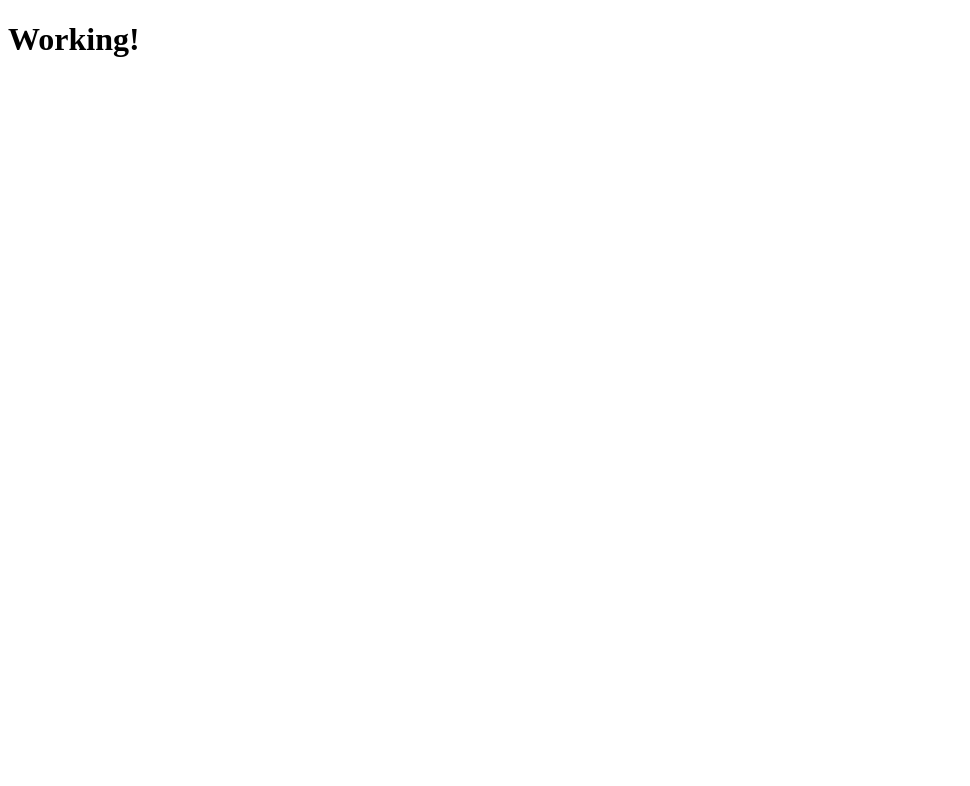
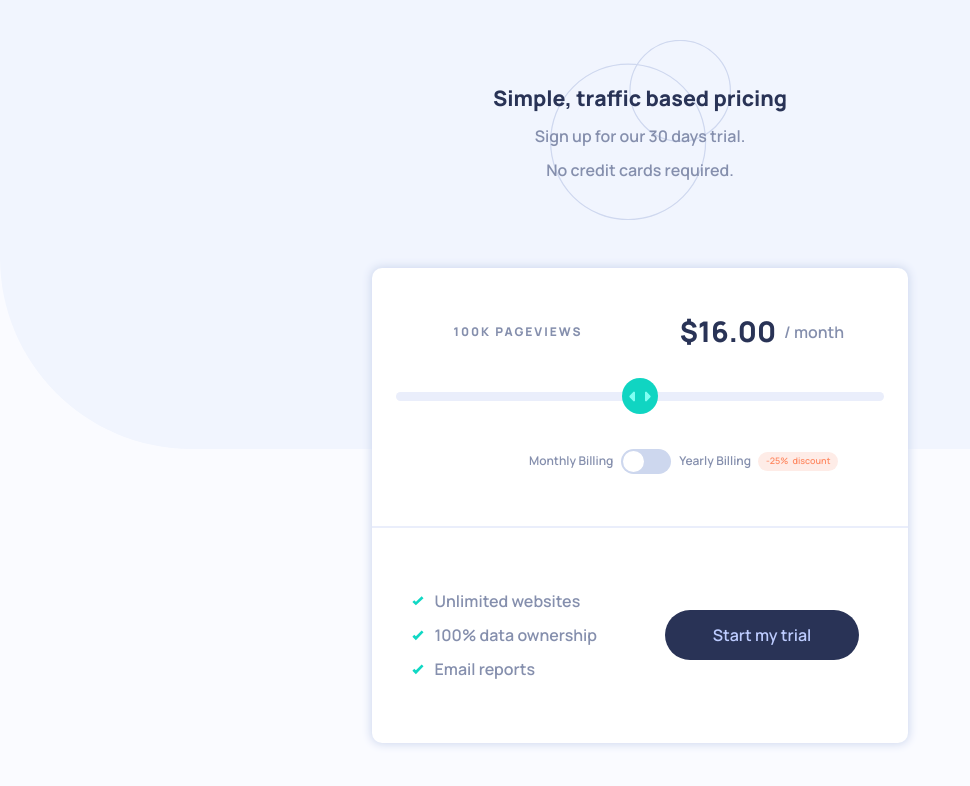
Before and after one commit to atharvpote/Interactive-Pricing-Component, a React app: page / in a window 1280 px wide. Shown: the whole page, without its empty margins (0-970 px from the left). Built offline with nearby package versions, Linux system fonts and the light colour scheme.

Commit message:
Added all the styles and behaviour.

```diff
--- a/package.json
+++ b/package.json
@@ -7,7 +7,7 @@
   "scripts": {
     "start": "parcel",
     "build": "parcel build",
-    "lint:css": "stylelint './src/**/*.js'",
+    "lint:css": "stylelint --custom-syntax '@stylelint/postcss-css-in-js' './src/**/*.js'",
     "lint:js": "eslint './src/**/*.js'",
     "format": "prettier --write './src/**/*.{html,js}'"
   },
@@ -20,11 +20,14 @@
   },
   "devDependencies": {
     "@babel/core": "^7.12.0",
+    "@stylelint/postcss-css-in-js": "^0.38.0",
     "babel-plugin-styled-components": "^2.0.7",
     "eslint": "^8.19.0",
     "eslint-config-prettier": "^8.5.0",
     "eslint-plugin-react": "^7.30.1",
     "parcel": "^2.6.2",
+    "postcss": "^8.4.14",
+    "postcss-syntax": "^0.36.2",
     "prettier": "^2.7.1",
     "process": "^0.11.10",
     "stylelint": "^14.9.1",
--- /dev/null
+++ b/src/assets/index.js
@@ -0,0 +1,14 @@
+import backgroundPattern from "./backgrounds/bg-pattern.svg";
+import circlePattern from "./backgrounds/pattern-circles.svg";
+import checkIcon from "./icons/icon-check.svg";
+import sliderIcon from "./icons/icon-slider.svg";
+
+export const backgrounds = {
+  backgroundPattern,
+  circlePattern,
+};
+
+export const icons = {
+  checkIcon,
+  sliderIcon,
+};
--- /dev/null
+++ b/src/components/header.js
@@ -0,0 +1,30 @@
+import styled from "styled-components";
+import { backgrounds } from "../assets";
+import { defaultTheme, typeScale } from "../utils";
+
+export function Header() {
+  return (
+    <StyledHeader>
+      <h1>Simple, traffic based pricing</h1>
+      <p>Sign up for our 30 days trial.</p>
+      <p>No credit cards required.</p>
+    </StyledHeader>
+  );
+}
+
+const StyledHeader = styled.header`
+  background: url(${backgrounds.circlePattern}) no-repeat center/contain;
+  text-align: center;
+  padding-block: 2rem;
+  margin-block: 2.5rem;
+
+  h1 {
+    font-size: ${typeScale.heading5};
+    color: ${defaultTheme.textAndCtaBackground};
+  }
+
+  p {
+    margin-bottom: 0.5rem;
+    font-size: ${typeScale.paragraph};
+  }
+`;
--- /dev/null
+++ b/src/components/index.js
@@ -0,0 +1,2 @@
+export * from "./header";
+export * from "./pricing";
--- /dev/null
+++ b/src/components/pricing.js
@@ -0,0 +1,378 @@
+import { useState } from "react";
+import styled, { css } from "styled-components";
+import { rem, hideVisually } from "polished";
+import { icons } from "../assets";
+import {
+  defaultTheme,
+  neutrals,
+  primaryColors,
+  typeScale,
+  weightScale,
+} from "../utils";
+
+export function Pricing() {
+  const normalMin = 8;
+  const normalMax = 24;
+  const discount = 25;
+  const [price, setPrice] = useState(normalMin * 2);
+  const [min, setMin] = useState(normalMin);
+  const [max, setMax] = useState(normalMax);
+  const [showYearlyPrice, setShowYearlyPrice] = useState(false);
+  const [pricePerLabel, setPricePerLabel] = useState("month");
+
+  const switchPrice = (e) => {
+    setShowYearlyPrice(!showYearlyPrice);
+
+    if (e.target.checked) {
+      const newMin = (normalMin - (normalMin * discount) / 100) * 12;
+      const newMax = (normalMax - (normalMax * discount) / 100) * 12;
+
+      setPrice(newMin * 2);
+      setMin(newMin);
+      setMax(newMax);
+      setPricePerLabel("year");
+    } else {
+      setPrice(normalMin * 2);
+      setMin(normalMin);
+      setMax(normalMax);
+      setPricePerLabel("month");
+    }
+  };
+
+  const features = [
+    "Unlimited websites",
+    "100% data ownership",
+    "Email reports",
+  ];
+
+  return (
+    <Article>
+      <Section>
+        <p>100K PAGEVIEWS</p>
+        <RangeInput
+          id="price"
+          min={min}
+          max={max}
+          value={price}
+          onChange={(e) => {
+            setPrice(e.target.value);
+          }}
+        />
+        <Label htmlFor="price">
+          <span>${price}.00</span> / {pricePerLabel}
+        </Label>
+        <SwitchContainer>
+          <span>Monthly Billing</span>
+          <ToggleLabel
+            htmlFor="toggle"
+            aria-label="yearly billing"
+            showYearlyPrice={showYearlyPrice}
+          />
+          <ToggleSwitch
+            type="checkbox"
+            id="toggle"
+            checked={showYearlyPrice}
+            onChange={switchPrice}
+          />
+          <YearlyBilling>
+            <span>Yearly Billing</span>
+            <Discount>
+              -25% <span>discount</span>
+            </Discount>
+          </YearlyBilling>
+        </SwitchContainer>
+      </Section>
+      <Divider />
+      <BottomSection>
+        <FeaturesList>
+          {features.map((feature, index) => (
+            <li key={index}>
+              <img src={icons.checkIcon} alt="" />
+              <span>{feature}</span>
+            </li>
+          ))}
+        </FeaturesList>
+        <TrialButton>Start my trial</TrialButton>
+      </BottomSection>
+    </Article>
+  );
+}
+
+const Article = styled.article`
+  background-color: ${defaultTheme.pricingComponentBackground};
+  text-align: center;
+  margin-block: 3rem;
+  border-radius: 10px;
+  box-shadow: 0 0 10px 1px ${neutrals.lightGrayishBlueV2};
+
+  @media (min-width: 375px) {
+    margin-inline: 1.25rem;
+  }
+
+  @media (min-width: 536px) {
+    max-width: 536px;
+    margin-inline: auto;
+  }
+
+  p {
+    letter-spacing: 2px;
+    font-size: ${typeScale.helperText};
+    font-weight: ${weightScale.extraBold};
+  }
+`;
+
+const Section = styled.div`
+  padding: 2rem 1.5rem;
+
+  @media (min-width: 536px) {
+    display: grid;
+    grid-template-columns: repeat(2, 1fr);
+    grid-template-rows: repeat(3, 1fr);
+    place-items: center;
+  }
+`;
+
+const BottomSection = styled(Section)`
+  @media (min-width: 536px) {
+    display: flex;
+    justify-content: space-between;
+  }
+`;
+
+const RangeInput = styled.input.attrs({ type: "range" })`
+  margin-block: 1rem;
+  /* Custom input range have different margin block in chrome so had to adjust it with prefix */
+  -webkit-margin-before: 1.75rem;
+  -webkit-margin-after: 1.75rem;
+  appearance: none;
+  width: 100%;
+  background: transparent;
+
+  @media (min-width: 536px) {
+    grid-column: 1/3;
+    grid-row: 2/3;
+  }
+
+  &:focus {
+    outline: none;
+  }
+
+  &::-webkit-slider-thumb {
+    appearance: none;
+    height: ${rem("36px")};
+    width: ${rem("36px")};
+    border-radius: 50%;
+    background-image: url(${icons.sliderIcon});
+    background-repeat: no-repeat;
+    background-position: center;
+    background-color: ${defaultTheme.sliderBackground};
+    cursor: pointer;
+    margin-top: ${rem("-14px")};
+    transition: box-shadow 0.5s;
+
+    @media (hover: hover) {
+      &:hover {
+        box-shadow: 0 0 25px 1px ${defaultTheme.sliderBackground};
+      }
+    }
+  }
+
+  ::-moz-range-thumb {
+    border: none;
+    height: ${rem("36px")};
+    width: ${rem("36px")};
+    border-radius: 50%;
+    background-image: url(${icons.sliderIcon});
+    background-repeat: no-repeat;
+    background-position: center;
+    background-color: ${defaultTheme.sliderBackground};
+    cursor: pointer;
+  }
+
+  &::-webkit-slider-runnable-track {
+    width: 100%;
+    height: ${rem("8.4px")};
+    cursor: pointer;
+    background-color: ${defaultTheme.emptySliderBar};
+    border-radius: 10px;
+  }
+
+  &::-moz-range-track {
+    width: 100%;
+    height: ${rem("8.4px")};
+    cursor: pointer;
+    background-color: ${defaultTheme.emptySliderBar};
+    border-radius: 10px;
+  }
+
+  &::-moz-range-progress {
+    background-color: ${defaultTheme.fullSidebar};
+    height: ${rem("8.4px")};
+    border-radius: 10px;
+  }
+`;
+
+const Label = styled.label`
+  display: flex;
+  align-items: center;
+  justify-content: center;
+  gap: 0.5rem;
+  margin-block: 1rem;
+
+  span {
+    font-size: ${typeScale.heading4};
+    font-weight: ${weightScale.extraBold};
+    color: ${defaultTheme.textAndCtaBackground};
+  }
+
+  @media (min-width: 536px) {
+    grid-column: 2/3;
+    grid-row: 1/2;
+  }
+`;
+
+const ToggleSwitch = styled.input.attrs({ type: "checkbox" })`
+  ${hideVisually()}
+`;
+
+const ToggleLabel = styled.label`
+  --scale: 0.25;
+  cursor: pointer;
+  text-indent: -9999px;
+  width: calc(var(--scale) * 200px);
+  height: calc(var(--scale) * 100px);
+  background: ${neutrals.lightGrayishBlueV2};
+  display: block;
+  border-radius: calc(var(--scale) * 100px);
+  position: relative;
+
+  &:after {
+    content: "";
+    position: absolute;
+    top: calc(var(--scale) * 8px);
+    left: calc(var(--scale) * 8px);
+    width: calc(var(--scale) * 84px);
+    height: calc(var(--scale) * 84px);
+    background: ${neutrals.white};
+    border-radius: calc(var(--scale) * 90px);
+    transition: 0.3s;
+  }
+
+  ${({ showYearlyPrice }) => {
+    if (showYearlyPrice)
+      return css`
+        background: ${primaryColors.strongCyan};
+
+        &:after {
+          left: calc(100% - calc(var(--scale) * 8px));
+          transform: translateX(-100%);
+        }
+      `;
+  }}
+
+  &:active {
+    &:after {
+      width: calc(var(--scale) * 130px);
+    }
+  }
+`;
+
+const SwitchContainer = styled.div`
+  display: flex;
+  align-items: center;
+  justify-content: center;
+  gap: 0.5rem;
+  font-size: ${typeScale.helperText};
+  padding-block: 1rem;
+
+  @media (min-width: 536px) {
+    grid-column: 1/3;
+    grid-row: 3/4;
+  }
+`;
+
+const YearlyBilling = styled.span`
+  display: flex;
+  flex-flow: column wrap;
+  gap: 0.125rem;
+
+  @media (min-width: 350px) {
+    display: initial;
+    position: relative;
+  }
+`;
+
+const Discount = styled.span`
+  display: inline-block;
+  color: ${defaultTheme.discountText};
+  background-color: ${defaultTheme.discountBackground};
+  font-size: ${typeScale.copyright};
+  padding: 0.25rem 0.5rem;
+  border-radius: 10px;
+
+  @media (min-width: 350px) {
+    position: absolute;
+    top: ${rem("-2px")};
+    left: 107.5%;
+    margin-left: 0.1rem;
+  }
+
+  @media (min-width: 536px) {
+    display: flex;
+    gap: 0.25rem;
+  }
+
+  span {
+    display: none;
+
+    @media (min-width: 536px) {
+      display: initial;
+    }
+  }
+`;
+
+const Divider = styled.div`
+  height: 2px;
+  background-color: ${neutrals.lightGrayishBlueV1};
+`;
+
+const FeaturesList = styled.ul`
+  list-style-type: none;
+  padding-left: 0;
+
+  @media (min-width: 536px) {
+    flex-basis: 50%;
+  }
+
+  li {
+    margin-block: 1rem;
+    display: flex;
+    align-items: center;
+    justify-content: center;
+    gap: 5%;
+    max-width: 325px;
+    margin-inline: auto;
+
+    @media (min-width: 536px) {
+      justify-content: left;
+      text-align: left;
+      margin: 1rem;
+    }
+
+    img {
+      flex-basis: 0.75rem;
+    }
+  }
+`;
+
+const TrialButton = styled.a`
+  display: inline-block;
+  background-color: ${defaultTheme.textAndCtaBackground};
+  padding: 1rem 3rem;
+  margin-block: 1rem;
+  border-radius: 25px;
+  color: ${defaultTheme.ctaText};
+  cursor: pointer;
+  max-width: 350px;
+  margin-inline: auto;
+`;
--- a/src/index.html
+++ b/src/index.html
@@ -4,6 +4,13 @@
     <meta charset="UTF-8" />
     <meta http-equiv="X-UA-Compatible" content="IE=edge" />
     <meta name="viewport" content="width=device-width, initial-scale=1.0" />
+    <!-- font -->
+    <link rel="preconnect" href="https://fonts.googleapis.com" />
+    <link rel="preconnect" href="https://fonts.gstatic.com" crossorigin />
+    <link
+      href="https://fonts.googleapis.com/css2?family=Manrope:wght@600;800&display=swap"
+      rel="stylesheet"
+    />
     <title>Interactive Pricing Component</title>
   </head>
   <body>
--- a/src/index.js
+++ b/src/index.js
@@ -1,6 +1,14 @@
 import { createRoot } from "react-dom/client";
+import { Header, Pricing } from "./components";
+import { GlobalStyles } from "./utils";
 
 const container = document.getElementById("root");
 const root = createRoot(container);
 
-root.render(<h1>Working!</h1>);
+root.render(
+  <div>
+    <GlobalStyles />
+    <Header />
+    <Pricing />
+  </div>
+);
--- /dev/null
+++ b/src/utils/GlobalStyles.js
@@ -0,0 +1,42 @@
+import { normalize } from "polished";
+import { createGlobalStyle } from "styled-components";
+import { fontFamily, weightScale } from "./typography";
+import { backgrounds } from "../assets";
+import { defaultTheme } from "./themes";
+
+export const GlobalStyles = createGlobalStyle`
+${normalize()}
+html{
+    box-sizing: border-box;
+}
+
+*,*::after,*::before{
+    box-sizing: inherit;
+}
+
+body{
+    margin:0;
+    color: ${defaultTheme.text};
+    font-family: ${fontFamily};
+    font-weight: ${weightScale.semiBold};
+    background-color: ${defaultTheme.mainBackground};
+    background-image:url(${backgrounds.backgroundPattern});
+    background-repeat:no-repeat;
+
+
+    @media (min-width: 1440px){
+        background-position: top;
+        background-size:100vw;
+    }
+}
+
+img{
+    display: inline-block;
+    width: 100%;
+}
+
+a{
+    text-decoration: none;
+}
+
+`;
--- /dev/null
+++ b/src/utils/colors.js
@@ -0,0 +1,16 @@
+export const primaryColors = {
+  softCyan: "hsl(174, 77%, 80%)",
+  strongCyan: "hsl(174, 86%, 45%)",
+  lightGrayishRed: "hsl(14, 92%, 95%)",
+  lightRed: "hsl(15, 100%, 70%)",
+  paleBlue: "hsl(226, 100%, 87%)",
+};
+
+export const neutrals = {
+  white: "hsl(0, 0%, 100%)",
+  veryPaleBlue: "hsl(230, 100%, 99%)",
+  lightGrayishBlueV1: "hsl(224, 65%, 95%)",
+  lightGrayishBlueV2: "hsl(223, 50%, 87%)",
+  grayishBlue: "hsl(225, 20%, 60%)",
+  darkDesaturatedBlue: "hsl(227, 35%, 25%)",
+};
--- /dev/null
+++ b/src/utils/index.js
@@ -0,0 +1,4 @@
+export * from "./colors";
+export * from "./typography";
+export * from "./themes";
+export * from "./GlobalStyles";
--- /dev/null
+++ b/src/utils/themes.js
@@ -0,0 +1,15 @@
+import { primaryColors, neutrals } from "./colors";
+
+export const defaultTheme = {
+  fullSidebar: primaryColors.softCyan,
+  sliderBackground: primaryColors.strongCyan,
+  discountBackground: primaryColors.lightGrayishRed,
+  discountText: primaryColors.lightRed,
+  ctaText: primaryColors.paleBlue,
+  pricingComponentBackground: neutrals.white,
+  mainBackground: neutrals.veryPaleBlue,
+  emptySliderBar: neutrals.lightGrayishBlueV1,
+  toggleBackground: neutrals.lightGrayishBlueV2,
+  text: neutrals.grayishBlue,
+  textAndCtaBackground: neutrals.darkDesaturatedBlue,
+};
--- /dev/null
+++ b/src/utils/typography.js
@@ -0,0 +1,22 @@
+import { rem } from "polished";
+export const fontFamily = `'Manrope', sans-serif`;
+
+export const weightScale = {
+  semiBold: 600,
+  extraBold: 800,
+};
+
+const scaleConstants = 1.333;
+const baseFontSize = 16;
+
+export const typeScale = {
+  heading1: rem(baseFontSize * scaleConstants ** 5),
+  heading2: rem(baseFontSize * scaleConstants ** 4),
+  heading3: rem(baseFontSize * scaleConstants ** 3),
+  heading4: rem(baseFontSize * scaleConstants ** 2),
+  heading5: rem(baseFontSize * scaleConstants),
+  paragraph: "1rem",
+  helperText: rem(baseFontSize * scaleConstants ** -1),
+  copyright: rem(baseFontSize * scaleConstants ** -2),
+  disclaimer: rem(baseFontSize * scaleConstants ** -3),
+};
```
Also changed, not shown: .eslintrc.json, src/assets/backgrounds/bg-pattern.svg (added), src/assets/backgrounds/pattern-circles.svg (added), src/assets/icons/icon-check.svg (added), src/assets/icons/icon-slider.svg (added), 1 other file.
